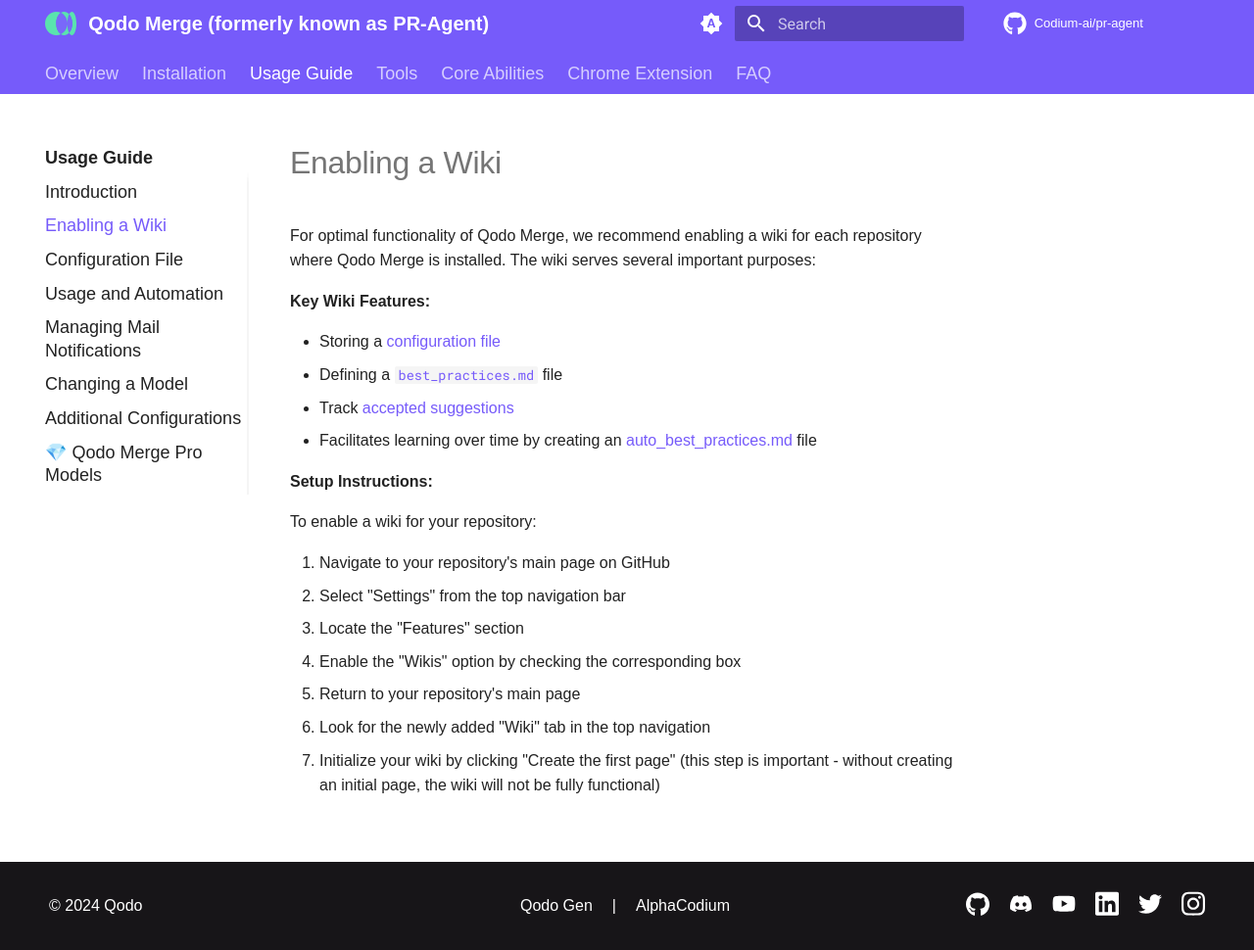
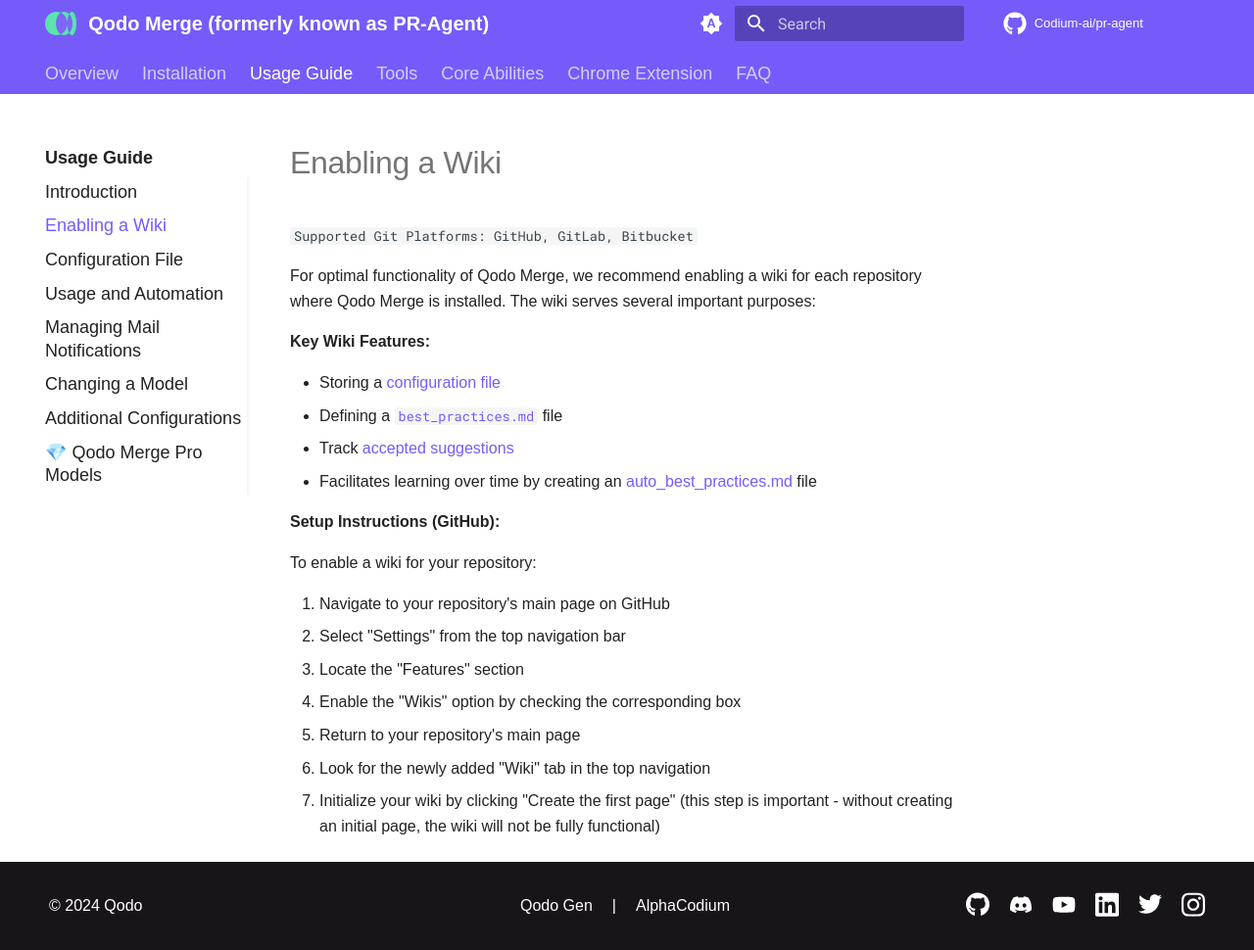
Before and after one commit to Codium-ai/pr-agent, an MkDocs documentation site: the page built from docs/docs/usage-guide/enabling_a_wiki.md, in a window 1280 px wide and 970 px high. Shown: the whole window at 98% size. Built offline with MkDocs 1.6.1 and Material for MkDocs 9.7.7, drawn with Linux system fonts in a browser that asks for light colours; comment, search, counter and statistics services are not loaded.

Commit message:
docs: standardize platform support notation in documentation

```diff
--- a/docs/docs/usage-guide/enabling_a_wiki.md
+++ b/docs/docs/usage-guide/enabling_a_wiki.md
@@ -1,3 +1,4 @@
+`Supported Git Platforms: GitHub, GitLab, Bitbucket`
 
 
 For optimal functionality of Qodo Merge, we recommend enabling a wiki for each repository where Qodo Merge is installed. The wiki serves several important purposes:
@@ -10,7 +11,7 @@
 - Facilitates learning over time by creating an [auto_best_practices.md]() file
 
 
-**Setup Instructions:**
+**Setup Instructions (GitHub):**
 
 To enable a wiki for your repository:
 
```
Also changed, not shown: docs/docs/core-abilities/fetching_ticket_context.md (+1 -1 lines).
